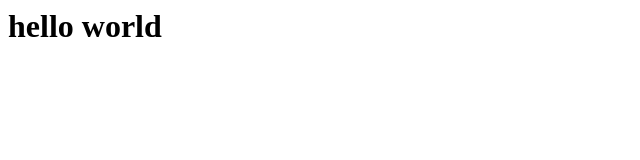
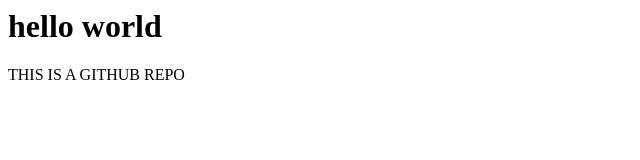
Before and after one commit to Ktssatwik/Ktssatwik.github.io, a plain HTML site: page index.html in a window 1280 px wide. Shown: the whole page, without its empty margins (0-640 px from the left). Drawn offline with Linux system fonts and the light colour scheme.

Commit message:
Update index.html

```diff
--- a/index.html
+++ b/index.html
@@ -1 +1,2 @@
 <h1>hello world</h1>
+<p>THIS IS A GITHUB REPO</p>
```
